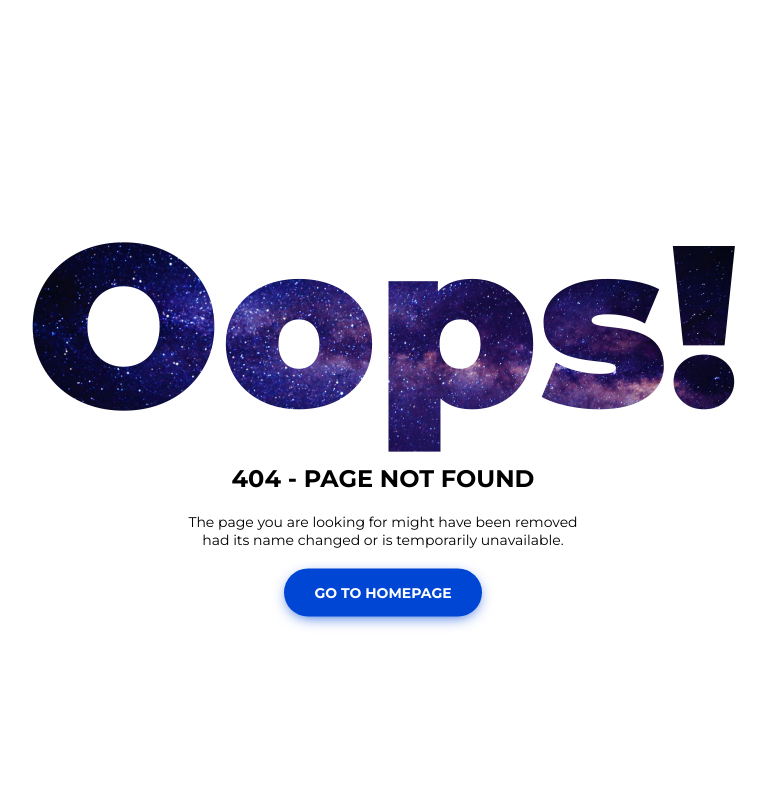
After one commit to Rohit-Badugu/Ticketing-System, a Flask app: template templates/404.html in a window 1280 px wide. The commit adds this page. Shown: the whole page, without its empty margins (257-1023 px from the left). Run offline with Flask 2, Linux system fonts and the light colour scheme; the template is opened without the code that fills it, so the values that code supplies are empty.

Commit message:
adding error page

```diff
--- a/app.py
+++ b/app.py
@@ -30,7 +30,7 @@ class Utils:
 
     def transformDate(self, dateStr):
         dateObj = datetime.strptime(dateStr, "%Y-%m-%dT%H:%M:%SZ")
-        return dateObj.strftime("%m/%d/%Y %H:%M")
+        return dateObj.strftime("%b %d, %Y %H:%M %p")
 
     def createPayload(self, tickets, users, groups, count, page_no):
         userMap = {}
@@ -71,12 +71,19 @@ class Utils:
         userMap = {}
         payload = {}
         for user in users:
-            userMap[user["id"]] = user["name"]
+            userMap[user["id"]] = {"name": user["name"], "photo_url": user["photo"]["content_url"]}
         for comment in comments:
             comment["created_at"] = self.transformDate(comment["created_at"])
-            comment["authorName"] = userMap[comment["author_id"]]
+            userEntry = userMap[comment["author_id"]]
+            comment["authorName"] = userEntry["name"]
+            comment["photo_url"] = userEntry['photo_url']
+            print(comment["photo_url"])
+
+        ticket["requesterName"] = userMap[ticket["requester_id"]]["name"]
+        ticket["assigneeName"] = userMap[ticket["assignee_id"]]["name"]
 
         payload["comments"] = comments
+        payload["commentCount"] = len(comments)
         payload["ticket"] = ticket
         return payload
 
@@ -210,6 +217,9 @@ def detail():
     utils = Utils()
 
     ticket_id = request.args.get("id")
+    if ticket_id == None or ticket_id == "":
+        return render_template('404.html'), 404
+
     ticket = queryHandler.fetchTicketInfo(ticket_id)
     comments = queryHandler.fetchComments(ticket_id)
     users = queryHandler.fetchTicketUsers(ticket, comments)
@@ -217,6 +227,10 @@ def detail():
 
     return render_template('ticket.html', payload=payload)
 
+@app.errorhandler(404)
+def page_not_found(e):
+    # note that we set the 404 status explicitly
+    return render_template('404.html'), 404
 
 if __name__ == "__main__":
     app.run()
--- /dev/null
+++ b/static/css/style.css
@@ -0,0 +1,96 @@
+* {
+  -webkit-box-sizing: border-box;
+          box-sizing: border-box;
+}
+
+body {
+  padding: 0;
+  margin: 0;
+}
+
+#notfound {
+  position: relative;
+  height: 100vh;
+}
+
+#notfound .notfound {
+  position: absolute;
+  left: 50%;
+  top: 50%;
+  -webkit-transform: translate(-50%, -50%);
+      -ms-transform: translate(-50%, -50%);
+          transform: translate(-50%, -50%);
+}
+
+.notfound {
+  max-width: 410px;
+  width: 100%;
+  text-align: center;
+}
+
+.notfound .notfound-404 {
+  height: 280px;
+  position: relative;
+  z-index: -1;
+}
+
+.notfound .notfound-404 h1 {
+  font-family: 'Montserrat', sans-serif;
+  font-size: 230px;
+  margin: 0px;
+  font-weight: 900;
+  position: absolute;
+  left: 50%;
+  -webkit-transform: translateX(-50%);
+      -ms-transform: translateX(-50%);
+          transform: translateX(-50%);
+  background: url('../img/bg.jpg') no-repeat;
+  -webkit-background-clip: text;
+  -webkit-text-fill-color: transparent;
+  background-size: cover;
+  background-position: center;
+}
+
+
+.notfound h2 {
+  font-family: 'Montserrat', sans-serif;
+  color: #000;
+  font-size: 24px;
+  font-weight: 700;
+  text-transform: uppercase;
+  margin-top: 0;
+}
+
+.notfound p {
+  font-family: 'Montserrat', sans-serif;
+  color: #000;
+  font-size: 14px;
+  font-weight: 400;
+  margin-bottom: 20px;
+  margin-top: 0px;
+}
+
+.notfound a {
+  font-family: 'Montserrat', sans-serif;
+  font-size: 14px;
+  text-decoration: none;
+  text-transform: uppercase;
+  background: #0046d5;
+  display: inline-block;
+  padding: 15px 30px;
+  border-radius: 40px;
+  color: #fff;
+  font-weight: 700;
+  -webkit-box-shadow: 0px 4px 15px -5px #0046d5;
+          box-shadow: 0px 4px 15px -5px #0046d5;
+}
+
+
+@media only screen and (max-width: 767px) {
+    .notfound .notfound-404 {
+      height: 142px;
+    }
+    .notfound .notfound-404 h1 {
+      font-size: 112px;
+    }
+}
--- /dev/null
+++ b/templates/404.html
@@ -0,0 +1,35 @@
+<!DOCTYPE html>
+<html lang="en">
+
+<head>
+	<meta charset="utf-8">
+	<meta http-equiv="X-UA-Compatible" content="IE=edge">
+	<meta name="viewport" content="width=device-width, initial-scale=1">
+	<!-- The above 3 meta tags *must* come first in the head; any other head content must come *after* these tags -->
+
+	<title>404 Error</title>
+
+	<!-- Google font -->
+	<link href="https://fonts.googleapis.com/css?family=Montserrat:400,700,900" rel="stylesheet">
+
+	<!-- Custom stlylesheet -->
+	<link type="text/css" rel="stylesheet" href="{{ url_for('static', filename='css/style.css')}}" />
+
+</head>
+
+<body>
+
+	<div id="notfound">
+		<div class="notfound">
+			<div class="notfound-404">
+				<h1>Oops!</h1>
+			</div>
+			<h2>404 - Page not found</h2>
+			<p>The page you are looking for might have been removed had its name changed or is temporarily unavailable.</p>
+			<a href="/">Go To Homepage</a>
+		</div>
+	</div>
+
+</body>
+
+</html>
```
Also changed, not shown: templates/index.html (+1 -32 lines), templates/ticket.html (+30 -19 lines), static/img/bg.jpg (added).
